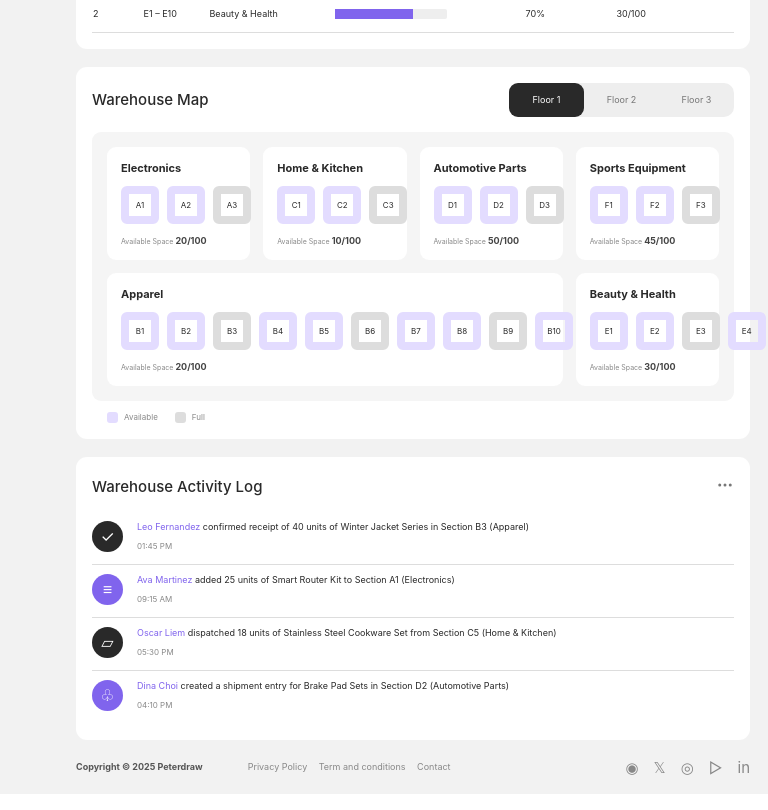
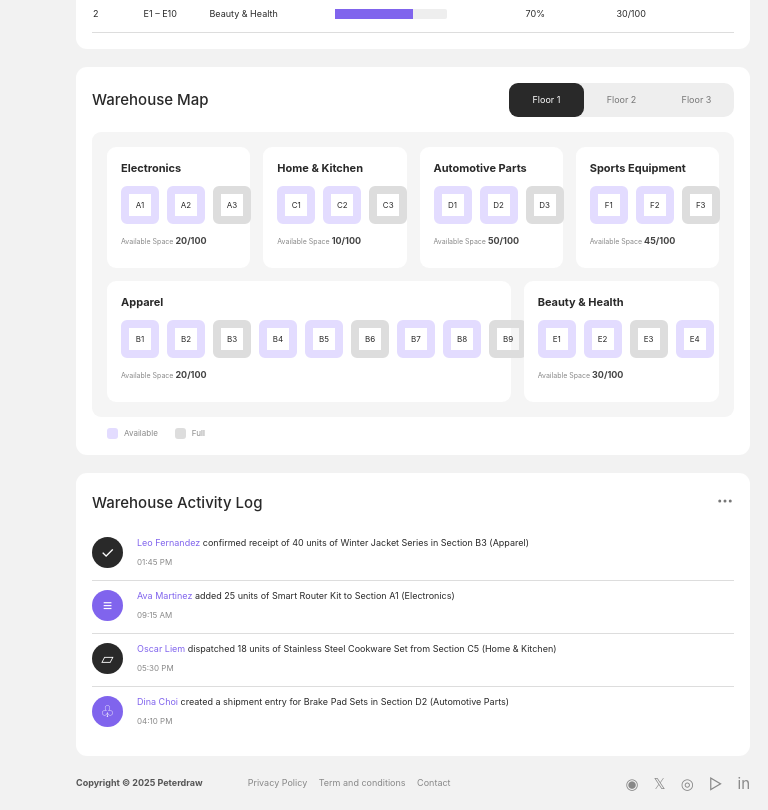
Before and after one commit to dhurbo308/ShipNow, a Next.js app: page /warehouse in a window 768 px wide. Shown: the part 1000-1810 px from the top of the page. Built offline with nearby package versions, Linux system fonts and the light colour scheme.

Commit message:
fix: align warehouse map card spans

```diff
--- a/app/globals.css
+++ b/app/globals.css
@@ -779,9 +779,10 @@ button:focus-visible, a:focus-visible {
 .floor-tabs { display: grid; grid-template-columns: repeat(3, 75px); height: 34px; border-radius: 10px; background: #eee; }
 .floor-tabs button { border: 0; border-radius: 9px; color: #777; background: transparent; font-size: 9px; }
 .floor-tabs button.active { color: #fff; background: #292929; }
-.map-grid { display: grid; grid-template-columns: repeat(4, 1fr); gap: 13px; margin-top: 15px; border-radius: 9px; padding: 15px; background: #f5f5f5; }
-.map-grid article { min-width: 0; border-radius: 9px; padding: 14px; background: #fff; }
-.map-grid article.wide { grid-column: span 3; }
+.map-grid { display: grid; grid-template-columns: repeat(12, minmax(0, 1fr)); gap: 13px; margin-top: 15px; border-radius: 9px; padding: 15px; background: #f5f5f5; }
+.map-grid article { grid-column: span 3; min-width: 0; min-height: 121px; border-radius: 9px; padding: 14px; background: #fff; }
+.map-grid article.wide { grid-column: span 8; }
+.map-grid article:last-child { grid-column: span 4; }
 .map-grid h3 { margin: 0 0 11px; font-size: 11px; }
 .map-grid article > div { display: flex; gap: 8px; }
 .map-grid article > div span { display: grid; min-width: 38px; height: 38px; place-items: center; border: 8px solid #e3dcff; border-radius: 6px; font-size: 8px; }
@@ -919,11 +920,15 @@ button:focus-visible, a:focus-visible {
   }
 
   .map-grid {
-    grid-template-columns: repeat(4, minmax(0, 1fr));
+    grid-template-columns: repeat(12, minmax(0, 1fr));
   }
 
   .map-grid article.wide {
-    grid-column: span 3;
+    grid-column: span 8;
+  }
+
+  .map-grid article:last-child {
+    grid-column: span 4;
   }
 
   .warehouse-map > header {
@@ -982,7 +987,9 @@ button:focus-visible, a:focus-visible {
   .warehouse-table td > i { width: 75px; height: 5px; }
   .warehouse-table td > small { display: block; margin-top: 4px; color: #555; font-size: 8px; }
   .map-grid { grid-template-columns: repeat(2, minmax(0, 1fr)); gap: 10px; padding: 10px; }
+  .map-grid article { grid-column: auto; min-height: 0; }
   .map-grid article.wide { grid-column: 1 / -1; }
+  .map-grid article:last-child { grid-column: auto; }
   .map-grid article > div { flex-wrap: wrap; overflow: visible; }
   .map-grid article > div span { min-width: 35px; width: 35px; height: 35px; }
   .floor-tabs { grid-template-columns: repeat(3, 1fr); width: 200px; }
```
